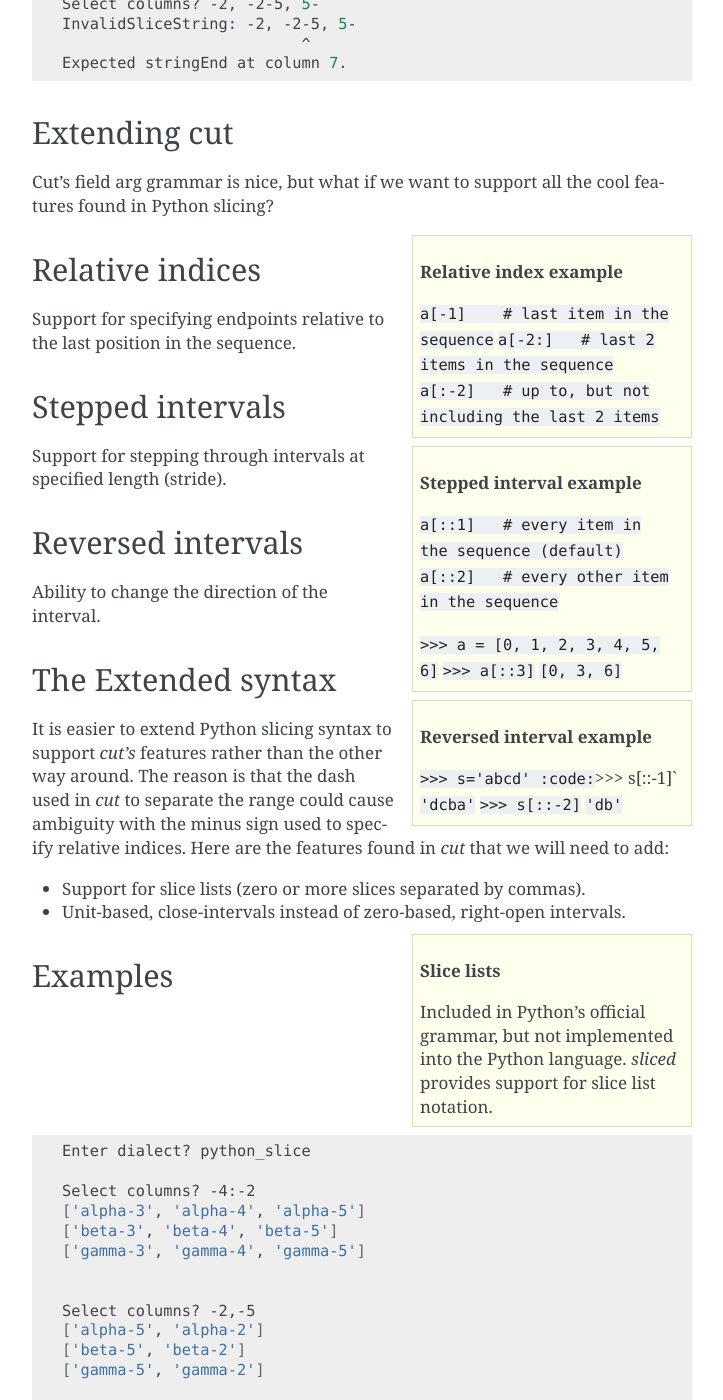
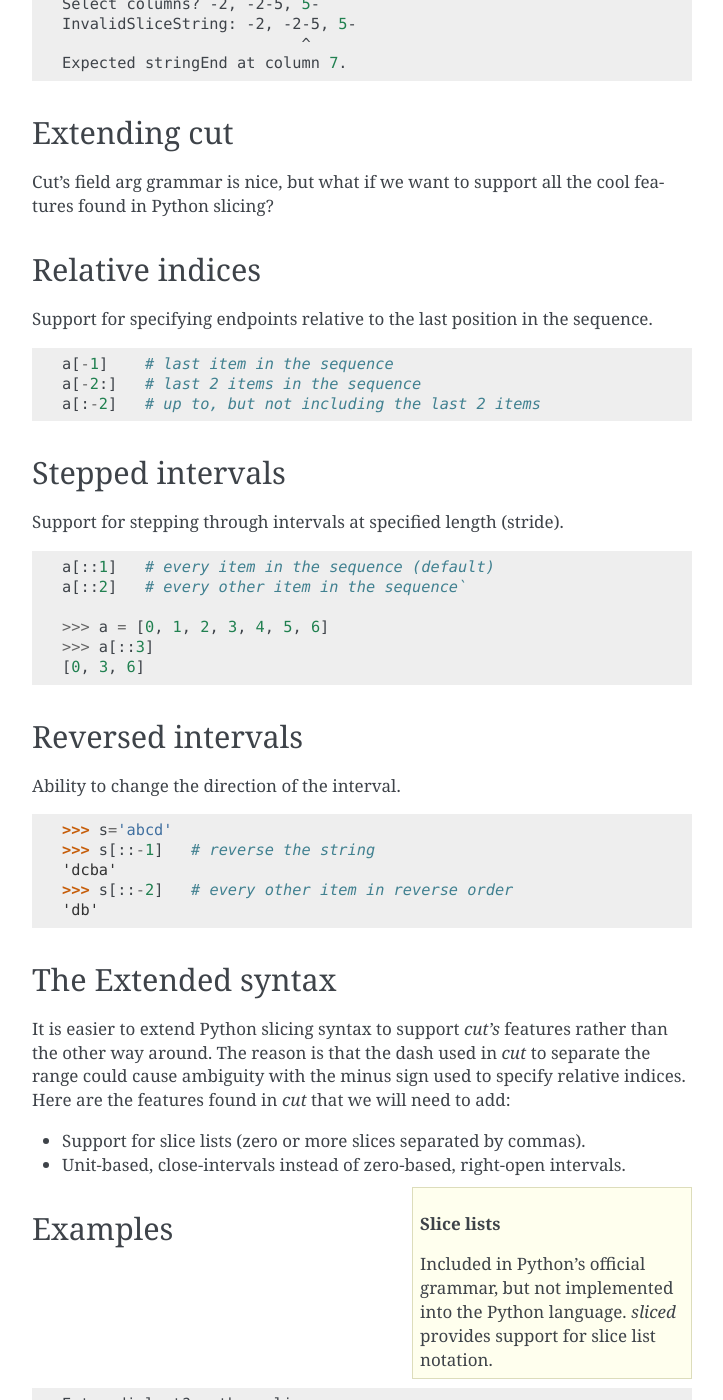
Before and after one commit to bpeterso2000/sliced, a Sphinx documentation site: the page built from docs/source/intro.rst, in a window 1280 px wide and 1400 px high, scrolled down 1443 px. Shown: the whole window, without its empty margins (388-1111 px from the left). Built offline with Sphinx 7.4.7, drawn with Linux system fonts in a browser that asks for light colours.

Commit message:
intro.rst: changed extended features from sidebars to code-blocks; nesting code-blocks inside of the sidebars did not render nicely in RTD.

```diff
--- a/docs/source/intro.rst
+++ b/docs/source/intro.rst
@@ -85,42 +85,44 @@
 Cut's field arg grammar is nice, but what if we want to support all the cool
 features found in Python slicing?
 
-.. sidebar:: Relative index example
-
-   :code:`a[-1]    # last item in the sequence`
-   :code:`a[-2:]   # last 2 items in the sequence`
-   :code:`a[:-2]   # up to, but not including the last 2 items`
-
 
 Relative indices
 ^^^^^^^^^^^^^^^^
 Support for specifying endpoints relative to the last position in the sequence.
 
-.. sidebar:: Stepped interval example
+.. code-block:: python
 
-   :code:`a[::1]   # every item in the sequence (default)`
-   :code:`a[::2]   # every other item in the sequence`
+   a[-1]    # last item in the sequence
+   a[-2:]   # last 2 items in the sequence
+   a[:-2]   # up to, but not including the last 2 items
 
-   :code:`>>> a = [0, 1, 2, 3, 4, 5, 6]`
-   :code:`>>> a[::3]`
-   :code:`[0, 3, 6]`
 
 Stepped intervals
 ^^^^^^^^^^^^^^^^^
 Support for stepping through intervals at specified length (stride).
 
-.. sidebar:: Reversed interval example
+.. code-block:: python
 
-   :code:`>>> s='abcd'
-   :code:`>>> s[::-1]`
-   :code:`'dcba'`
-   :code:`>>> s[::-2]`
-   :code:`'db'`
+   a[::1]   # every item in the sequence (default)
+   a[::2]   # every other item in the sequence`
+
+   >>> a = [0, 1, 2, 3, 4, 5, 6]
+   >>> a[::3]
+   [0, 3, 6]
+
 
 
 Reversed intervals
 ^^^^^^^^^^^^^^^^^^
 Ability to change the direction of the interval.
+
+.. code-block:: python
+
+   >>> s='abcd'
+   >>> s[::-1]   # reverse the string
+   'dcba'
+   >>> s[::-2]   # every other item in reverse order
+   'db'
 
 
 The Extended syntax
```
